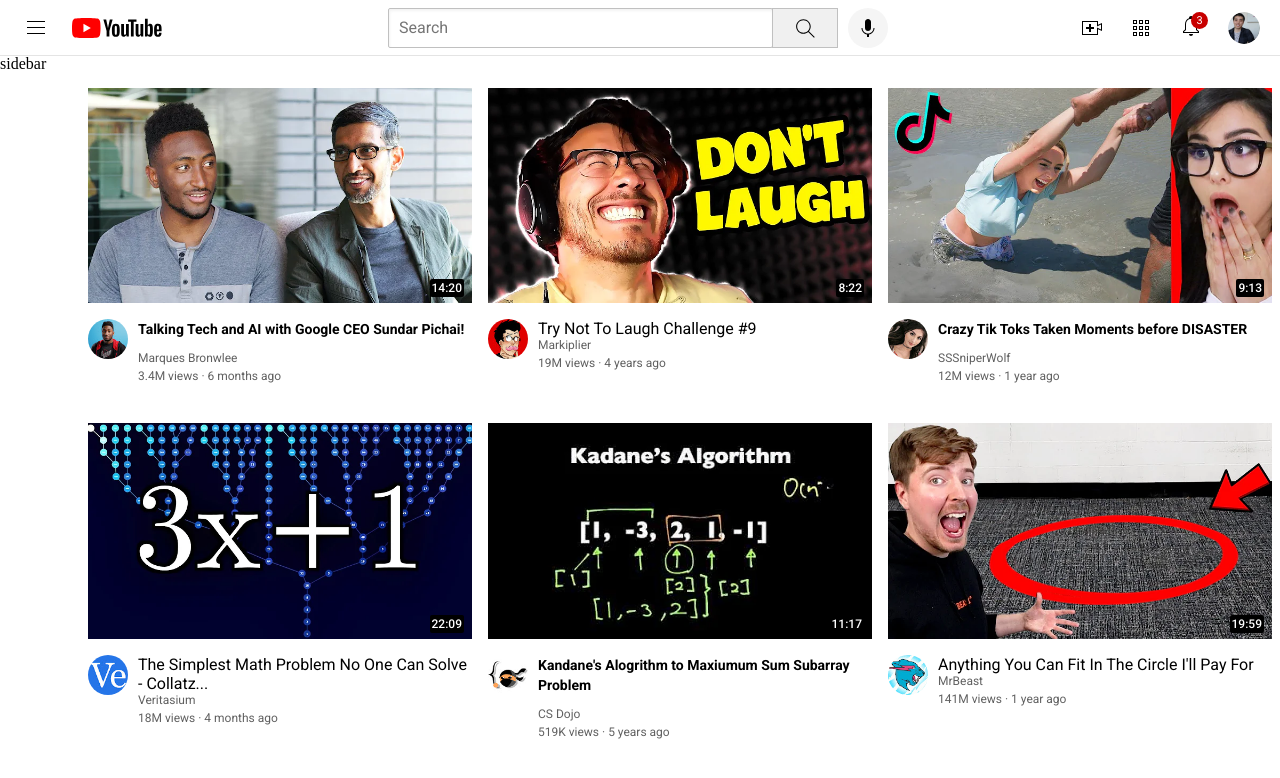
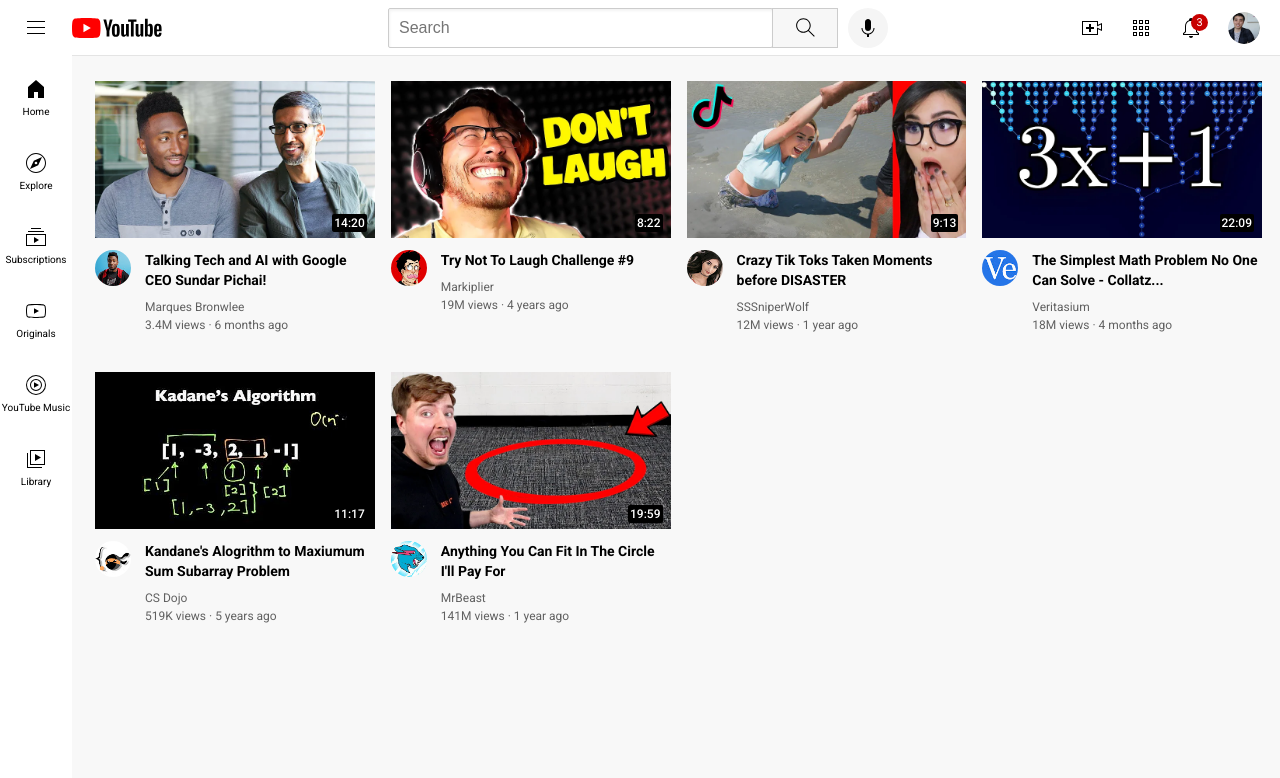
Before and after one commit to fahadali323/youtube_clone, a plain HTML site: page index.html in a window 1280 px wide. Drawn offline with Linux system fonts and the light colour scheme.

Commit message:
finished index.html page

```diff
--- a/index.html
+++ b/index.html
@@ -23,25 +23,60 @@
      </div>
       <div class="middle-section">
         <input class="search_bar" type="textbox" placeholder="Search" />
-        <button class="search-button"><img class="search-icon" src="/assets/icons/search.svg" alt="searchicon"></button>
+        <button class="search-button"><img class="search-icon" src="/assets/icons/search.svg" alt="searchicon">
+          <div class="tooltip">Search</div>
+        </button>
         <button class="voice-button"><img  class="voice-icon" src="/assets/icons/voice-search-icon.svg" alt="voiceicon"</button>
+        <div class="tooltip">Search with your voice</div>
       </div>
 
       <div class="right-section">
-        <img class="upload-icon" src="/assets/icons/upload.svg" alt="uploadicon">
-        <img class="youtube-icon" src="/assets/icons/youtube-apps.svg" alt="youtubeicon">
+
+        <div class="upload-icon-container">
+          <img class="upload-icon" src="/assets/icons/upload.svg" alt="uploadicon">
+          <div class="tooltip">Create</div>
+        </div>
+
+        <div class="youtube-icon-container">
+          <img class="youtube-icon" src="/assets/icons/youtube-apps.svg" alt="youtubeicon">
+          <div class="tooltip">Youtube Apps</div>
+        </div>
+
         <div class="notification-container">
           <img class="notification-icon" src="/assets/icons/notifications.svg" alt="notifcation" >
           <div class="notifcations-count">3</div>
+          <div class="tooltip">Notifications</div>
         </div>
         <img class="current-user-picture" src="/assets/profiles/my-channel.jpeg" alt="myprofileimage">
       </div>
+
     </div>
     <div class="sidebar">
-      sidebar
+      <div class="sidebar-link">
+        <img src="/assets/icons/home.svg" alt="homeicon">
+        <div>Home</div>
+      </div>
+      <div class="sidebar-link">
+        <img src="/assets/icons/explore.svg" alt="exploreicon">
+        <div>Explore</div>
+      </div>
+      <div class="sidebar-link">
+        <img src="/assets/icons/subscriptions.svg" alt="subscriptionicon">
+        <div>Subscriptions</div>
+      </div>
+      <div class="sidebar-link">
+        <img src="/assets/icons/originals.svg" alt="originalicon">
+        <div>Originals</div>
+      </div>
+      <div class="sidebar-link">
+        <img src="/assets/icons/youtube-music.svg" alt="musicicon">
+        <div>YouTube Music</div>
+      </div>
+      <div class="sidebar-link">
+        <img src="/assets/icons/library.svg" alt="libraryicon">
+        <div>Library</div>
+      </div>
     </div>
-
-
     <div class="video_grid">
       <div class="video_preview">
         <div class="thumbnail_row">
@@ -69,7 +104,6 @@
           </div>
         </div>
       </div>
-
       <div class="video_preview">
         <div class="thumbnail_row">
           <img
@@ -88,7 +122,7 @@
             />
           </div>
           <div class="video_info">
-            <p>Try Not To Laugh Challenge #9</p>
+            <p class="video_title"> Try Not To Laugh Challenge #9</p>
             <p class="video_author">Markiplier</p>
             <p class="video_stats">19M views &#183; 4 years ago</p>
           </div>
@@ -140,7 +174,7 @@
             />
           </div>
           <div class="video_info">
-            <p>
+            <p class="video_title">
               The Simplest Math Problem No One Can Solve - Collatz...
             </p>
             <p class="video_author">Veritasium</p>
@@ -194,7 +228,7 @@
             />
           </div>
           <div class="video_info">
-            <p>
+            <p class="video_title">
               Anything You Can Fit In The Circle I'll Pay For
             </p>
             <p class="video_author">MrBeast</p>
--- a/styles/general.css
+++ b/styles/general.css
@@ -4,6 +4,9 @@
     margin-bottom: 0;
 }
 body {
-    padding-top: 80px;
-    padding-left: 80px;
+    font-family: Roboto, Arial;
+    padding-top: 73px;
+    padding-left: 87px;
+    padding-right: 10px;
+    background-color: rgb(248,248,248);
 }
--- a/styles/header.css
+++ b/styles/header.css
@@ -38,26 +38,66 @@
     height: 36px;
     padding-left: 10px;
     font-size: 16px;
-    border: 1px solid rgb(192,192,192);
+    border: 1px solid #cccccc;
     border-radius: 2px;
     box-shadow: inset 1px 2px 3px rgba(0,0,0,0.05);
     width: 0;
 }
 .search_bar::placeholder {
-    font-family: Roboto, Arial;
     font-size: 16px;
 }
 .search-button{
     height:40px;
     width: 66px;
-    background-color: rgb(240,240,240);
-    border: 1px solid rgb(192,192,192);
+    background-color: #f7f7f7;
+    border: 1px solid #cccccc;
     margin-left: -1px;
     margin-right: 10px;
+    transition: background-color 0.15s;
+}
+.search-button:hover{
+    background-color: #e7e7e7;
+}
+.search-button,
+.voice-button,
+.upload-icon-container,
+.youtube-icon-container,
+.notification-container
+{
+    display: flex;
+    justify-content: center;
+    align-items: center;
+    position: relative;
+}
+
+.search-button .tooltip,
+.voice-button .tooltip,
+.upload-icon-container .tooltip,
+.youtube-icon-container .tooltip,
+.notification-container .tooltip
+{
+    position: absolute;
+    background-color: gray;
+    color: White;
+    padding: 4px 8px;
+    border-radius: 2px;
+    font-size: 12px;
+    bottom: -30px;
+    opacity: 0;
+    transition: opacity 0.15s;
+    pointer-events: none;
+    white-space: nowrap;
+}
+.search-button:hover .tooltip,
+.voice-button:hover .tooltip,
+.upload-icon-container:hover .tooltip,
+.youtube-icon-container:hover .tooltip,
+.notification-container:hover .tooltip
+{
+    opacity: 1;
 }
 .search-icon {
     height: 25px;
-    margin-top: 4px;
 }
 .voice-button{
     height: 40px;
@@ -68,7 +108,6 @@
 }
 .voice-icon {
     height: 24px;
-    margin-top: 4px;
 }
 .right-section {
     width: 180px;
@@ -96,7 +135,6 @@
     right: -5px;
     background-color: rgb(200, 0, 0);
     color:white;
-    font-family: Roboto, Arial;
     font-size: 11px;
     padding: 2px 5px;
     border-radius: 10px;
@@ -105,3 +143,12 @@
     height: 32px;
     border-radius: 16px;
 }
+.hamburger-menu,
+.youtube-logo,
+.search-button,
+.voice-button,
+.upload-icon,
+.youtube-icon,
+.notification-icon {
+    cursor: pointer;
+}
--- a/styles/sidebar.css
+++ b/styles/sidebar.css
@@ -1,8 +1,29 @@
 .sidebar {
-    background-color: white;
+    background-color: rgb(255, 255, 255);
     position: fixed;
-    bottom: 50px;
-    left: 0px;
+    bottom: 0px;
+    left: 0;
     top: 55px;
     width: 72px;
+    z-index: 2;
+    padding-top: 5px;
 }
+.sidebar-link {
+    height: 74px;
+    display: flex;
+    flex-direction: column;
+    align-items: center;
+    justify-content: center;
+    cursor: pointer;
+}
+.sidebar-link:hover{
+    background-color: rgb(235,235,235);
+}
+
+.sidebar-link img {
+    height: 24px;
+    margin-bottom: 5px;
+}
+.sidebar-link div {
+    font-size: 10px;
+}
--- a/styles/video.css
+++ b/styles/video.css
@@ -8,12 +8,27 @@
     column-gap: 16px;
     row-gap:40px;
 }
+@media (max-width: 869px){
+    .video_grid{
+        grid-template-columns: 1fr 1fr;
+    }
+}
+@media (min-width:870px) and (max-width: 1120px) {
+    .video_grid{
+        grid-template-columns: 1fr 1fr 1fr;
+    }
+}
+@media (min-width: 1120px) {
+    .video_grid {
+        grid-template-columns: 1fr 1fr 1fr 1fr;
+    }
+}
 
 .thumbnail {
     width: 100%;
 }
 .thumbnail_row {
-    margin-bottom: 12px;
+    margin-bottom: 8px;
     position: relative;
 }
 
@@ -21,7 +36,7 @@
     vertical-align: top;
 }
 .profile_picture {
-    width: 40px;
+    width: 36px;
     border-radius: 50px;
 }
 
@@ -30,7 +45,7 @@
     font-size: 14px;
     font-weight: 600;
     line-height: 20px;
-    margin-bottom: 12px;
+    margin-bottom: 10px;
 }
 .video_author, .video_stats{
     font-size:12px;
@@ -40,7 +55,7 @@
     margin-bottom: 4px;
 }
 .video-time {
-    font-family: Roboto, Arial;
+
     font-size: 12px;
     font-weight: 500;
     padding: 2px;
```
